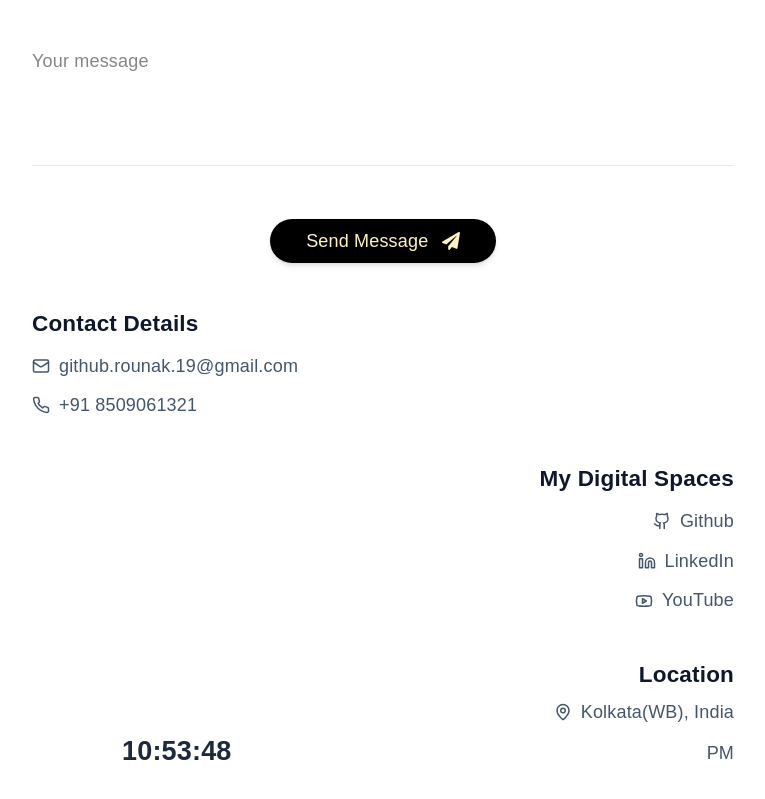
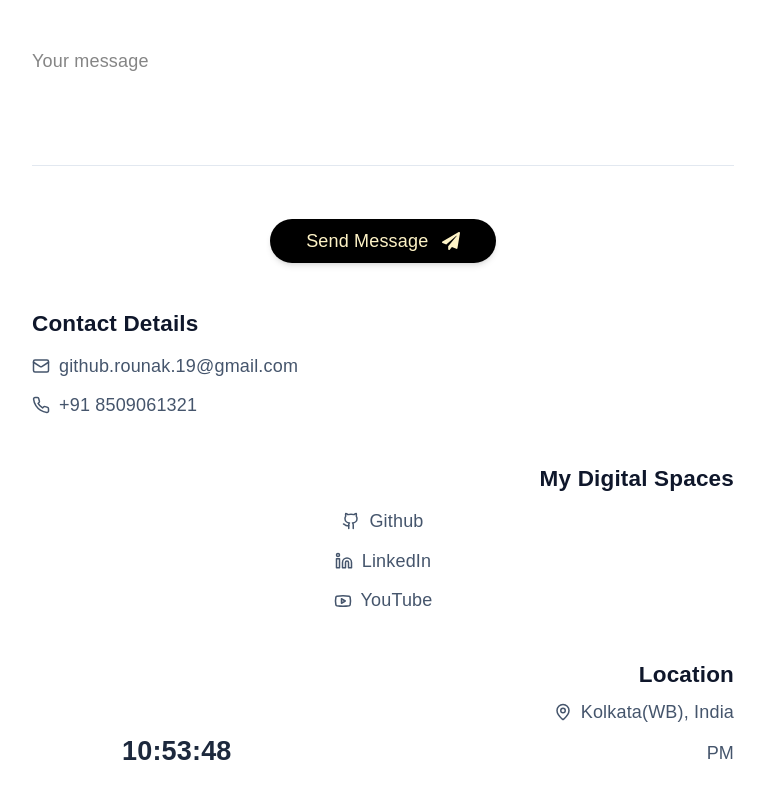
Before and after one commit to rou-nak-cloud/Dev.Portfolios, a React (Vite) app in the folder Portfolio_v3.1/: page / in a window 1280 px wide. Shown: the part 7828-8627 px from the top of the page, without its empty margins (257-1022 px from the left). Built offline with nearby package versions, Linux system fonts and the light colour scheme; a web font is replaced by a local one.

Commit message:
hover effects on contact links pv3

```diff
--- a/Portfolio_v3.1/src/utilities/ContactLinks.jsx
+++ b/Portfolio_v3.1/src/utilities/ContactLinks.jsx
@@ -16,10 +16,14 @@ const ContactLinks = () => {
             <a
               key={idx}
               href={item.href}
-              className="flex items-center justify-center md:justify-start gap-2 text-slate-600 hover:text-amber-500 transition-colors"
+              className="group relative flex items-center justify-center md:justify-start gap-2 text-slate-600 hover:text-amber-700 transition-colors"
             >
               <item.icon className="w-4 h-4" />
-              <span className="font-cabinet">{item.label}</span>
+              <span className="relative font-cabinet">
+                {item.label}
+                {/* Underline */}
+                <span className="absolute bottom-0 left-0 w-0 h-[1.5px] bg-amber-500 transition-all duration-300 group-hover:w-full"></span>
+              </span>
             </a>
           ))}
         </div>
@@ -36,10 +40,14 @@ const ContactLinks = () => {
               href={space.href}
               target="_blank"
               rel="noopener noreferrer"
-              className="flex items-center justify-center md:justify-end gap-2 text-slate-600 hover:text-amber-500 transition-colors"
+              className="group relative flex items-center justify-center gap-2 text-slate-600 cursor-alias"
             >
               <space.icon className="w-4 h-4" />
-              <span className="font-cabinet text-right">{space.label}</span>
+              <span className="relative font-cabinet text-right cursor-pointer hover:text-amber-700 transition-colors">
+                {space.label}
+                {/* Underline */}
+                <span className="absolute bottom-0 left-0 w-0 h-[1.5px] bg-amber-500 transition-all duration-300 group-hover:w-full"></span>
+              </span>
             </a>
           ))}
         </div>
@@ -55,8 +63,13 @@ const ContactLinks = () => {
               const LocationIcon = contactInfo[2].icon;
               return <LocationIcon className="w-4 h-4" />;
             })()}
-            <span className="font-cabinet">{contactInfo[2].label}</span>
+            <span className="relative font-cabinet">
+              {contactInfo[2].label}
+              {/* Optional underline if you want on location too */}
+              <span className="absolute bottom-0 left-0 w-0 h-[1.5px] bg-amber-500 transition-all duration-300 group-hover:w-full"></span>
+            </span>
           </div>
+
           <div className="flex items-end gap-1">
             <TimeFormat />
             <span className="text-md font-cabinet text-slate-600 mb-1 ">
--- a/Portfolio_v3.1/src/utilities/TimeFormat.jsx
+++ b/Portfolio_v3.1/src/utilities/TimeFormat.jsx
@@ -26,7 +26,7 @@ const TimeFormat = () => {
   }, []);
 
   return (
-    <p className="font-cabinet font-semibold text-slate-800 text-2xl flex-1 ml-20 tabular-nums">
+    <p className="font-cabinet font-semibold text-slate-800 text-2xl lg:flex-1 ml-24 lg:ml-20 tabular-nums">
       {time}
     </p>
   );
```
